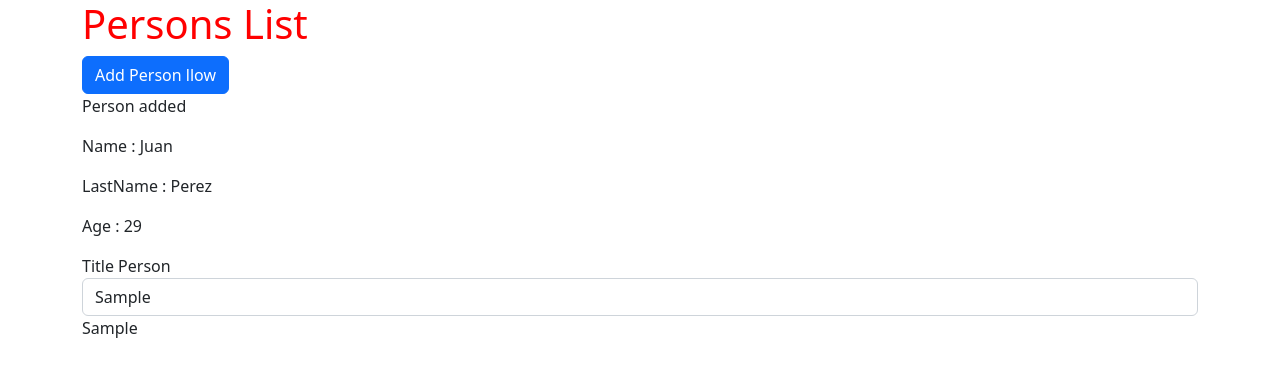
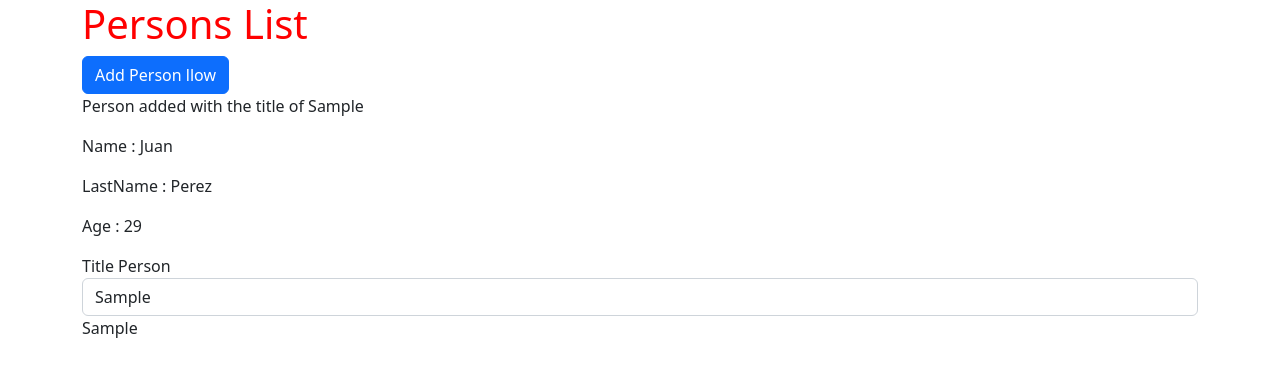
Before and after one commit to LucianoCerullo77/Angular01, an Angular app: page / in a window 1280 px wide. Both pictures are taken after typing "Sample" into the empty fields and a click on the button "Add Person llow". Shown: the top 376 px of the page. Built offline with nearby package versions, Linux system fonts and the light colour scheme.

Commit message:
ngIf directive used with the showMessage method

```diff
--- a/src/app/persons/persons.component.html
+++ b/src/app/persons/persons.component.html
@@ -9,7 +9,7 @@
       >
         Add Person llow
       </button>
-      <p>{{ message }}</p>
+      <p *ngIf="showMessage">{{ message }} with the title of {{title}}</p>
       <app-person></app-person>
 
       <label>Title Person </label>
--- a/src/app/persons/persons.component.ts
+++ b/src/app/persons/persons.component.ts
@@ -9,8 +9,10 @@ export class PersonsComponent {
   unAllow = false;
   message = 'No Person Added';
   title= ""
+  showMessage = false
 
   addPerson() {
+    this.showMessage = true
     this.message = 'Person added';
   }
 
```
